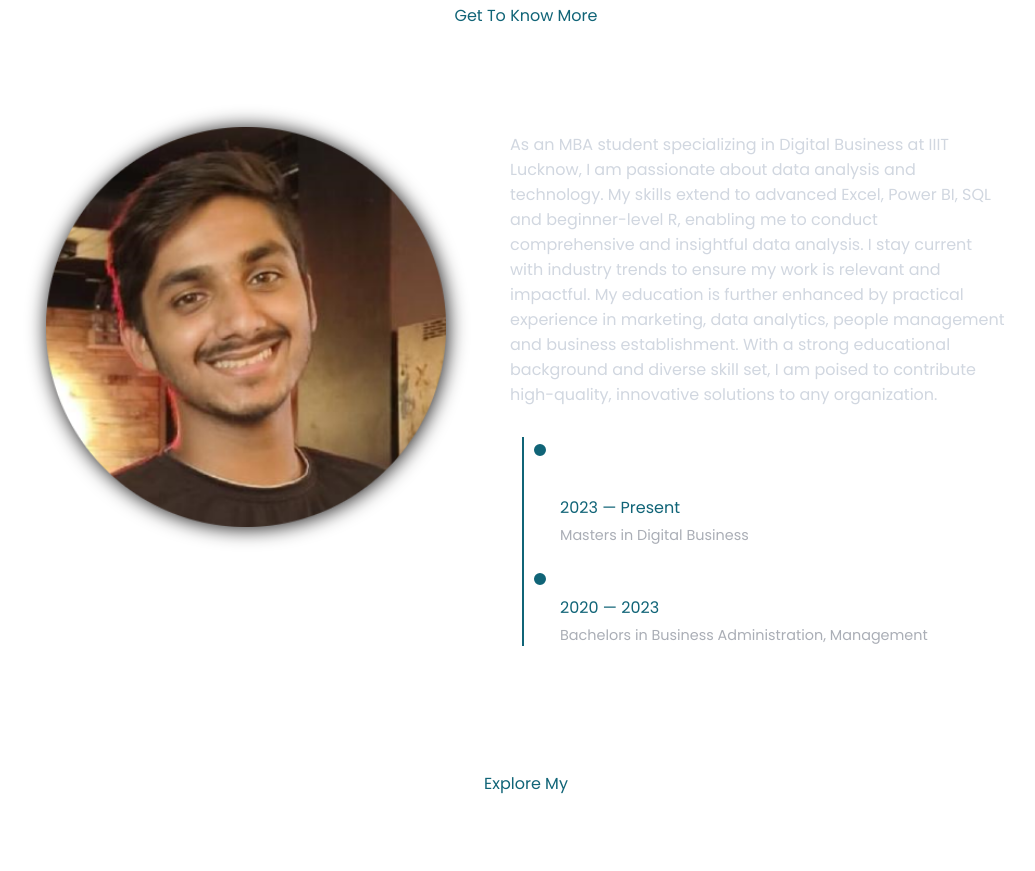
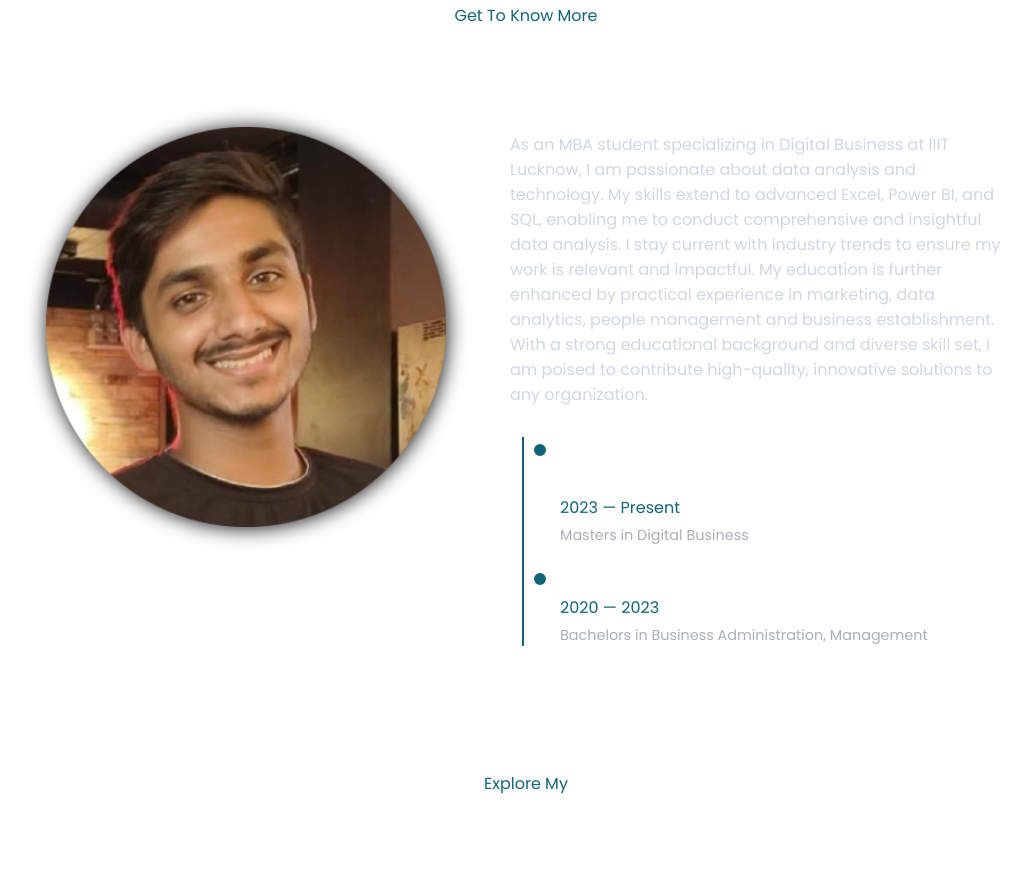
Before and after one commit to Tejassrivastavaa/My-portfolio, a plain HTML site: page index.html in a window 1280 px wide. Shown: the part 957-1828 px from the top of the page, without its empty margins (114-1149 px from the left). Drawn offline with nearby package versions, Linux system fonts and the light colour scheme.

Commit message:
Update index.html

```diff
--- a/index.html
+++ b/index.html
@@ -114,7 +114,7 @@
           <div class="text-container">
             <p>
               As an MBA student specializing in Digital Business at IIIT Lucknow, I am passionate about data analysis and technology.
-              My skills extend to advanced Excel, Power BI, SQL and beginner-level R, enabling me to conduct comprehensive and insightful data analysis.
+              My skills extend to advanced Excel, Power BI, and SQL, enabling me to conduct comprehensive and insightful data analysis.
               I stay current with industry trends to ensure my work is relevant and impactful.
               My education is further enhanced by practical experience in marketing, data analytics, people management and business establishment. With a strong educational background and diverse skill set,
               I am poised to contribute high-quality, innovative solutions to any organization.
```
